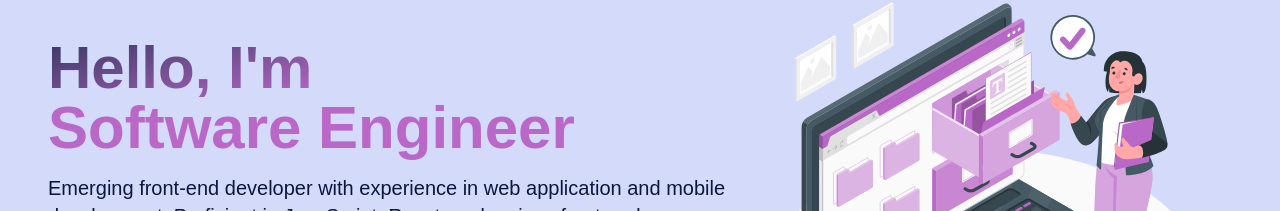
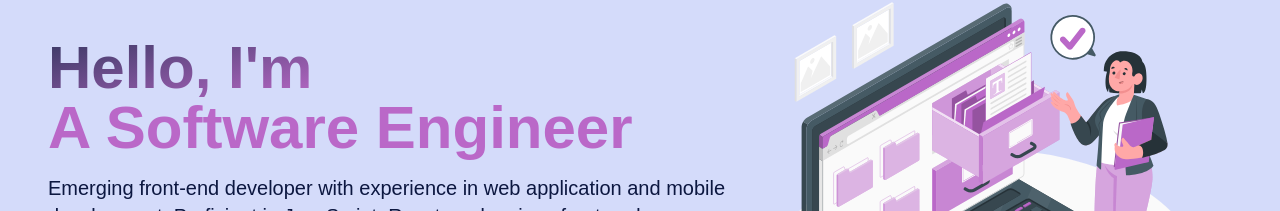
Before and after one commit to giselle-ming/portfolio-2025, a Next.js app: page / in a window 1280 px wide. Shown: the part 166-377 px from the top of the page. Built offline with nearby package versions, Linux system fonts and the light colour scheme.

Commit message:
fix hero section

```diff
--- a/src/app/components/HeroSection.jsx
+++ b/src/app/components/HeroSection.jsx
@@ -30,13 +30,13 @@ const HeroSection = () => {
               sequence={[
                 "Giselle",
                 4000,
-                "Software Engineer",
+                "A Software Engineer",
                 4000,
-                "Web Developer",
+                "A Web Developer",
                 4000,
-                "Mobile Developer",
+                "A Mobile Developer",
                 4000,
-                "UX/UI Designer",
+                "A UX/UI Designer",
                 4000,
               ]}
               wrapper="span"
```
